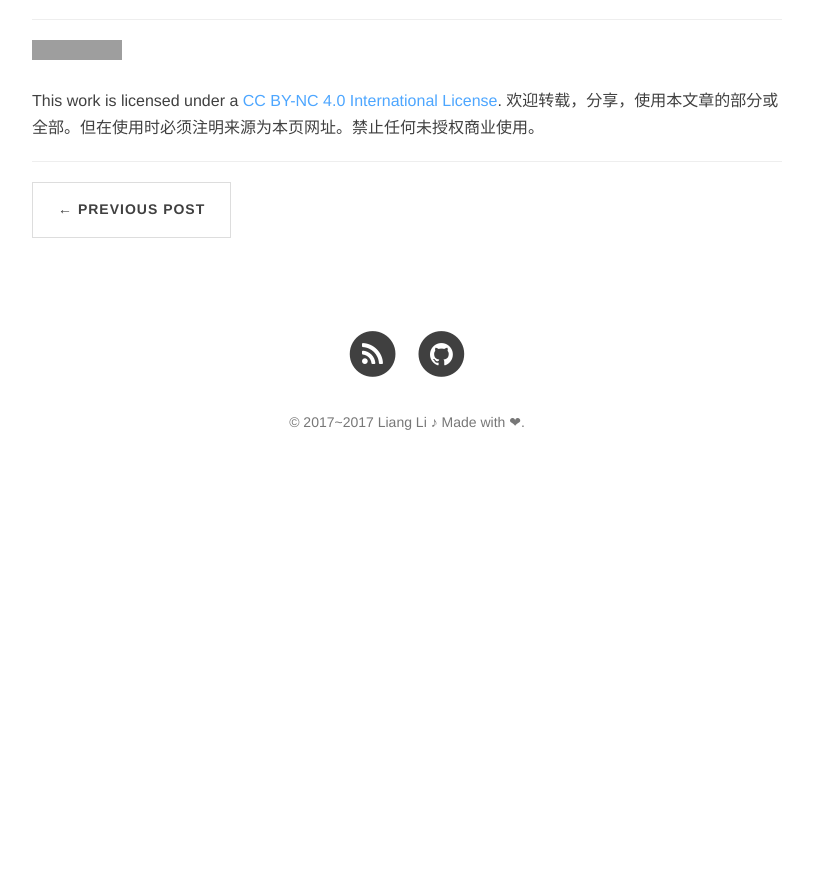
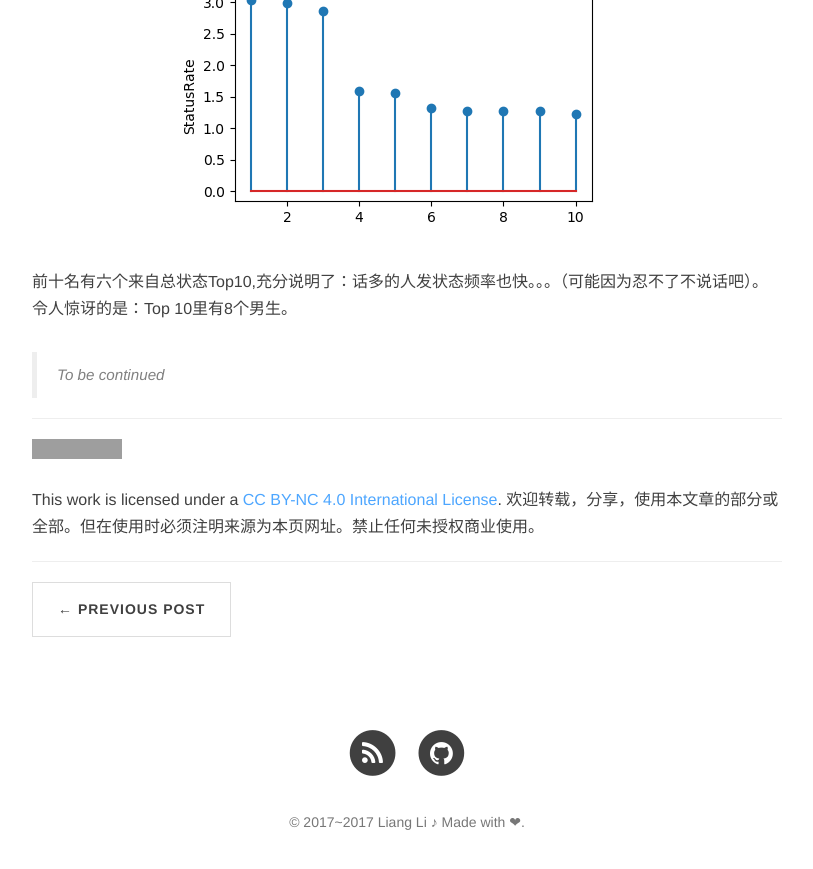
Before and after one commit to liangli2718/liangli2718.github.io, a Jekyll site: the page built from _posts/2017-12-05-renrenSpider(2).md, in a window 1280 px wide and 900 px high, scrolled down 7220 px. Shown: the top 869 px of the window, without its empty margins (233-1046 px from the left). Built offline with Jekyll 4.4.1, drawn with Linux system fonts in a browser that asks for light colours; nearby versions of some CDN libraries; formulas are drawn with MathJax 3; comment, search, counter and statistics services are not loaded; before the commit the page ends 7720 px from its top, so only the background shows below that; grey boxes are pictures that could not be loaded.

Commit message:
added statusRate pic

```diff
--- a/_posts/2017-12-05-renrenSpider(2).md
+++ b/_posts/2017-12-05-renrenSpider(2).md
@@ -235,6 +235,8 @@ with open('statusList.dat', 'wb') as f:
 
 $$ StatusRate = {TotalNumOfStatus \over DaysInbetween} $$
 
+![statusRate](/img/2017-12-03/statusRate.png){: .center-image}
 
+前十名有六个来自总状态Top10,充分说明了：话多的人发状态频率也快。。。（可能因为忍不了不说话吧）。令人惊讶的是：Top 10里有8个男生。
 
 >To be continued
```
Also changed, not shown: img/2017-12-03/statusRate.png (added).
